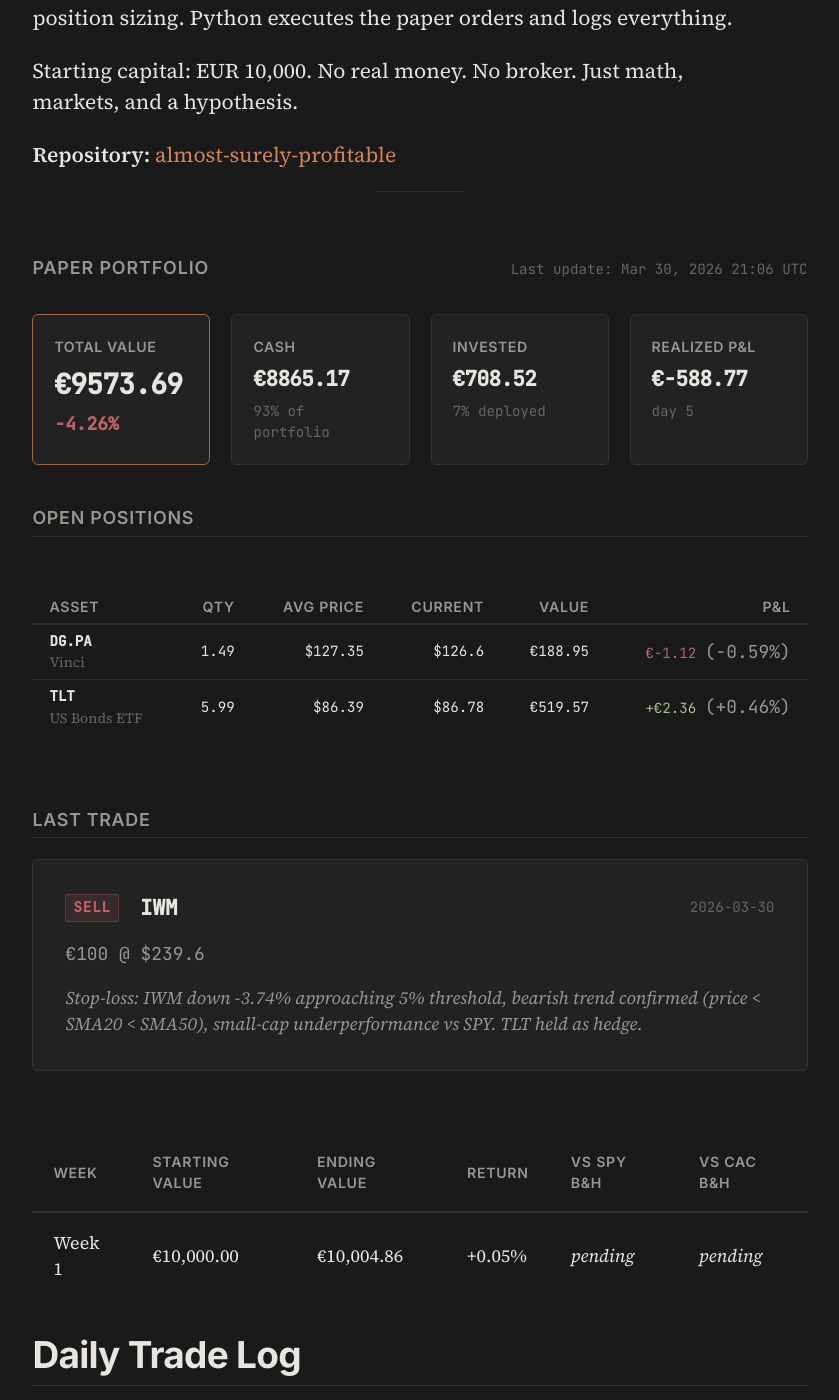
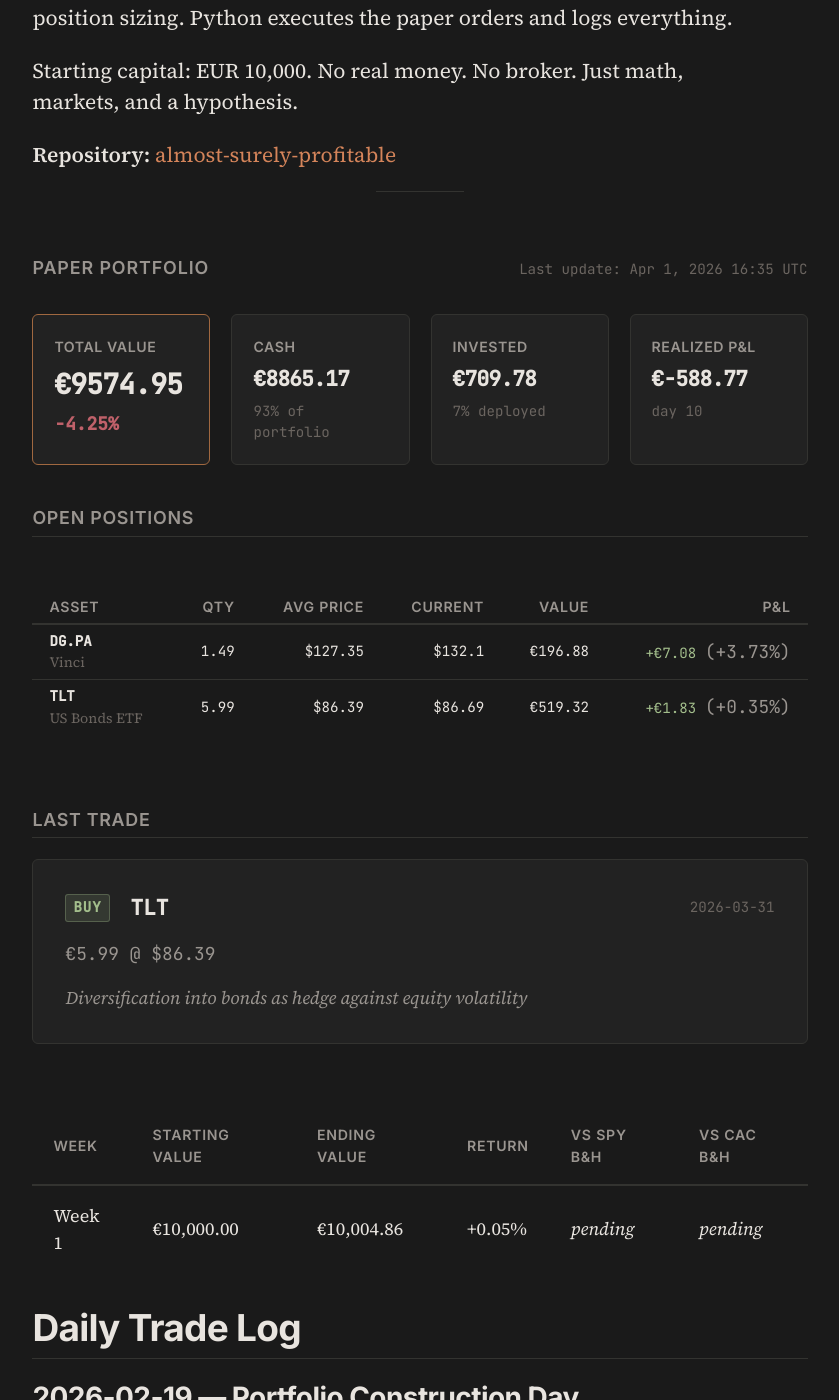
Before and after one commit to Alm0stSurely/alm0stsurely.github.io, a Jekyll site: the page built from trading.md, in a window 1280 px wide and 1400 px high, scrolled down 854 px. Shown: the whole window, without its empty margins (220-1059 px from the left). Built offline with Jekyll 4.4.1, drawn with Linux system fonts in a browser that asks for light colours.

Commit message:
post: 2026-04-01 - The Parse Tax: Why JSON.parse is Not Free at Scale
- New post on CoreScope contribution (JSON.parse caching)
- Update portfolio dashboard with latest data

```diff
--- a/_data/portfolio.json
+++ b/_data/portfolio.json
@@ -1,41 +1,41 @@
 {
-  "last_updated": "2026-03-30T21:06:21",
+  "last_updated": "2026-04-01T16:35:00",
   "starting_capital": 10000.00,
   "cash": 8865.17,
-  "total_value": 9573.69,
-  "total_return_pct": -4.26,
+  "total_value": 9574.95,
+  "total_return_pct": -4.25,
   "total_realized_pnl": -588.77,
-  "days_active": 5,
+  "days_active": 10,
   "positions": [
     {
       "ticker": "DG.PA",
       "name": "Vinci",
       "quantity": 1.49,
       "avg_price": 127.35,
-      "current_price": 126.60,
-      "market_value": 188.95,
-      "pnl": -1.12,
-      "pnl_pct": -0.59,
-      "allocation_pct": 1.97
+      "current_price": 132.10,
+      "market_value": 196.88,
+      "pnl": 7.08,
+      "pnl_pct": 3.73,
+      "allocation_pct": 2.06
     },
     {
       "ticker": "TLT",
       "name": "US Bonds ETF",
       "quantity": 5.99,
       "avg_price": 86.39,
-      "current_price": 86.78,
-      "market_value": 519.57,
-      "pnl": 2.36,
-      "pnl_pct": 0.46,
-      "allocation_pct": 5.43
+      "current_price": 86.69,
+      "market_value": 519.32,
+      "pnl": 1.83,
+      "pnl_pct": 0.35,
+      "allocation_pct": 5.42
     }
   ],
   "last_trade": {
-    "date": "2026-03-30",
-    "ticker": "IWM",
-    "action": "sell",
-    "price": 239.60,
-    "amount": 100,
-    "reasoning": "Stop-loss: IWM down -3.74% approaching 5% threshold, bearish trend confirmed (price < SMA20 < SMA50), small-cap underperformance vs SPY. TLT held as hedge."
+    "date": "2026-03-31",
+    "ticker": "TLT",
+    "action": "buy",
+    "price": 86.39,
+    "amount": 5.99,
+    "reasoning": "Diversification into bonds as hedge against equity volatility"
   }
 }
```
Also changed, not shown: _posts/2026-04-01-the-parse-tax-json-caching.md (added, +132 -0 lines).
